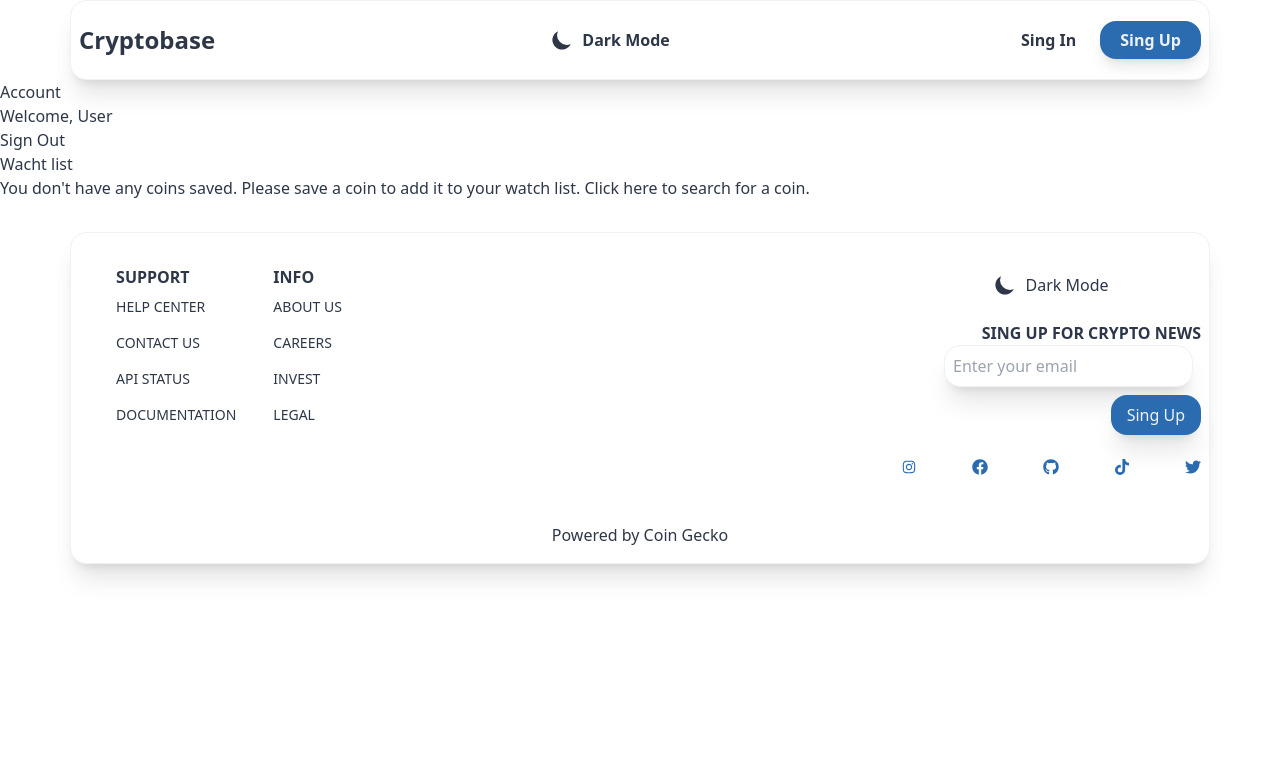
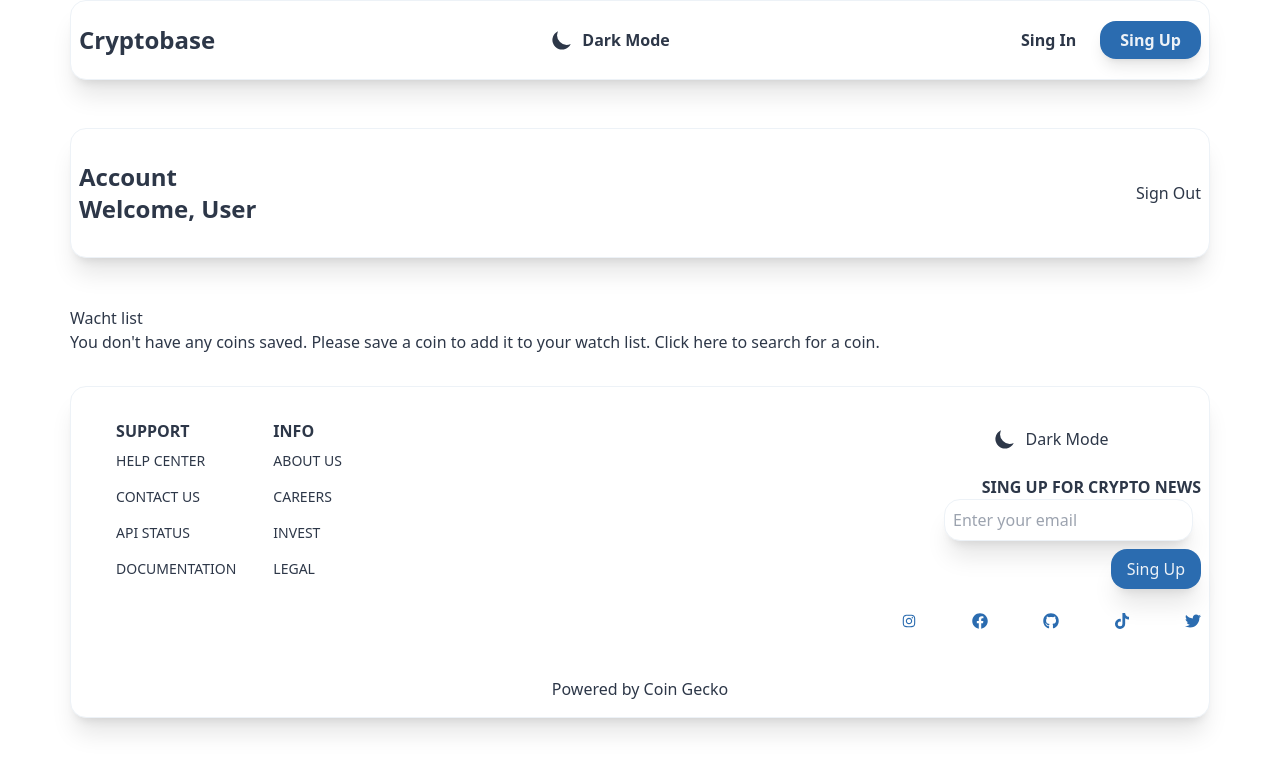
Before and after one commit to isleyva/Crypto-base, a React (Create React App) app: page /account in a window 1280 px wide. Shown: the top 772 px of the page. Built offline with nearby package versions, Linux system fonts and the light colour scheme; no server answers.

Commit message:
styling1

```diff
--- a/src/routes/Account.js
+++ b/src/routes/Account.js
@@ -3,9 +3,9 @@
 
 const Account = () => {
   return (
-    <div>
-      <div>
-        <div>
+    <div className='max-w-[1140px] mx-auto'>
+      <div className='flex justify-between items-center my-12 py-8 rounded-div'>
+        <div className='text-2xl font-bold'>
           <h1>Account</h1>
           <div>
             <p>Welcome, User</p>
```
